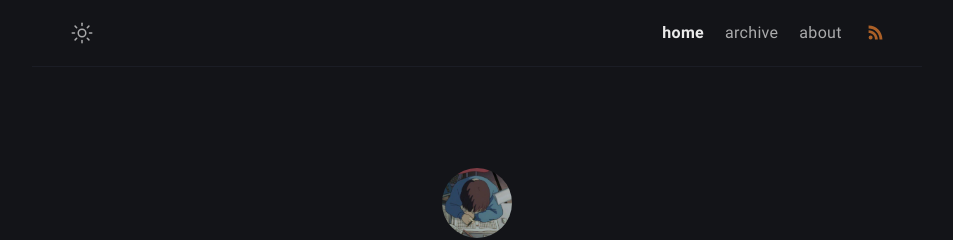
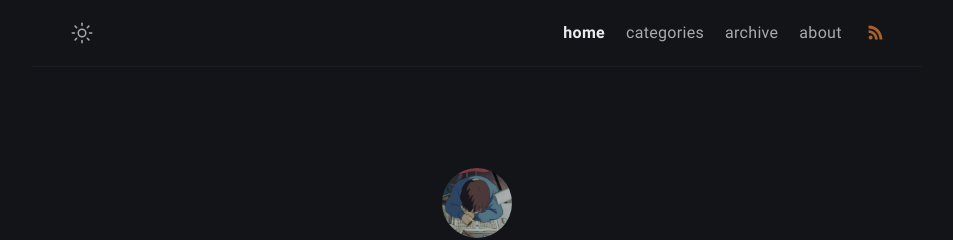
Before and after one commit to Oasisforhaanee/Oasisforhaanee.github.io, a Jekyll site: the page built from index.md, in a window 1280 px wide. Shown: the top 240 px of the page, without its empty margins (163-1116 px from the left). Built offline with Jekyll 4.4.1, drawn with Linux system fonts in a browser that asks for light colours.

Commit message:
Add categories link to navigation menu

```diff
--- a/_data/menus.yml
+++ b/_data/menus.yml
@@ -1,5 +1,9 @@
 - title: home
   url: /
+  external: false
+
+- title: categories
+  url: /categories/
   external: false
 
 - title: archive
```
